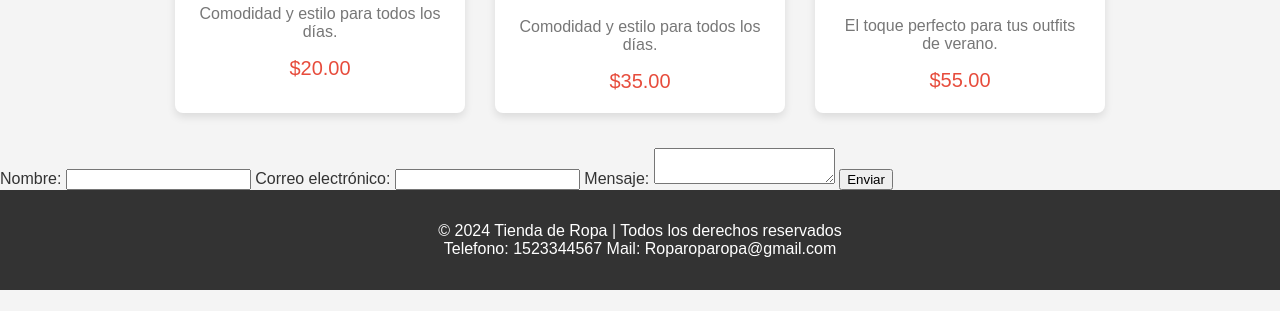
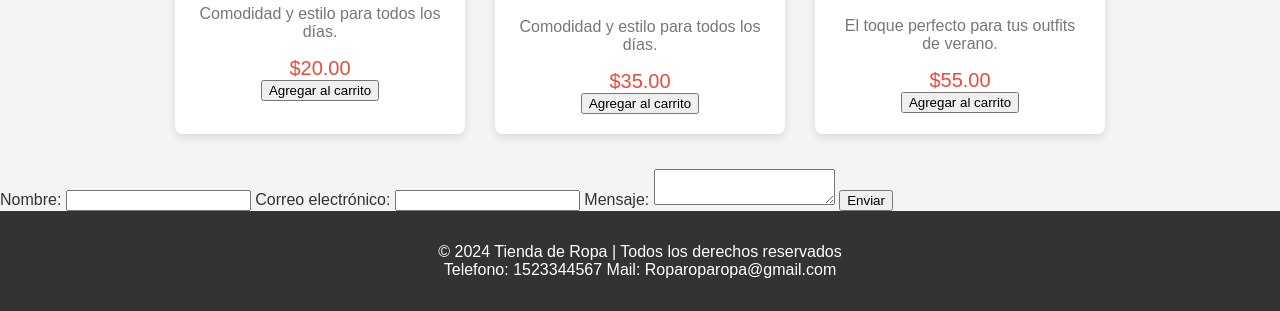
Before and after one commit to ElBarto-html/tiendamarta, a plain HTML site: page index.html in a window 1280 px wide. Shown: the part 543-854 px from the top of the page. Before the commit the page ends 833 px from the top, so only its background shows below. Drawn offline with Linux system fonts and the light colour scheme.

Commit message:
Update index.html

```diff
--- a/index.html
+++ b/index.html
@@ -121,18 +121,21 @@
             <h3>Camiseta Básica</h3>
             <p>Comodidad y estilo para todos los días.</p>
             <div class="price">$20.00</div>
+            <button onclick="agregarAlCarrito('Zapatos Deportivos', 30)">Agregar al carrito</button>
         </div>
         <div class="product">
             <img src="https://github.com/ElBarto-html/tiendamarta/blob/main/camieta.jpg?raw=true" alt="Producto 2">
             <h4>Camiseta Básica </h4>
             <p>Comodidad y estilo para todos los días.</p>
             <div class="price">$35.00</div>
+            <button onclick="agregarAlCarrito('Zapatos Deportivos', 30)">Agregar al carrito</button>
         </div>
         <div class="product">
             <img src="https://github.com/ElBarto-html/tiendamarta/blob/main/camieta.jpg?raw=true" alt="Producto 3">
             <h5>Camiseta Básica argentina</h5>
             <p>El toque perfecto para tus outfits de verano.</p>
             <div class="price">$55.00</div>
+            <button onclick="agregarAlCarrito('Zapatos Deportivos', 30)">Agregar al carrito</button>
         </div>
     </div>
     <form>
```
